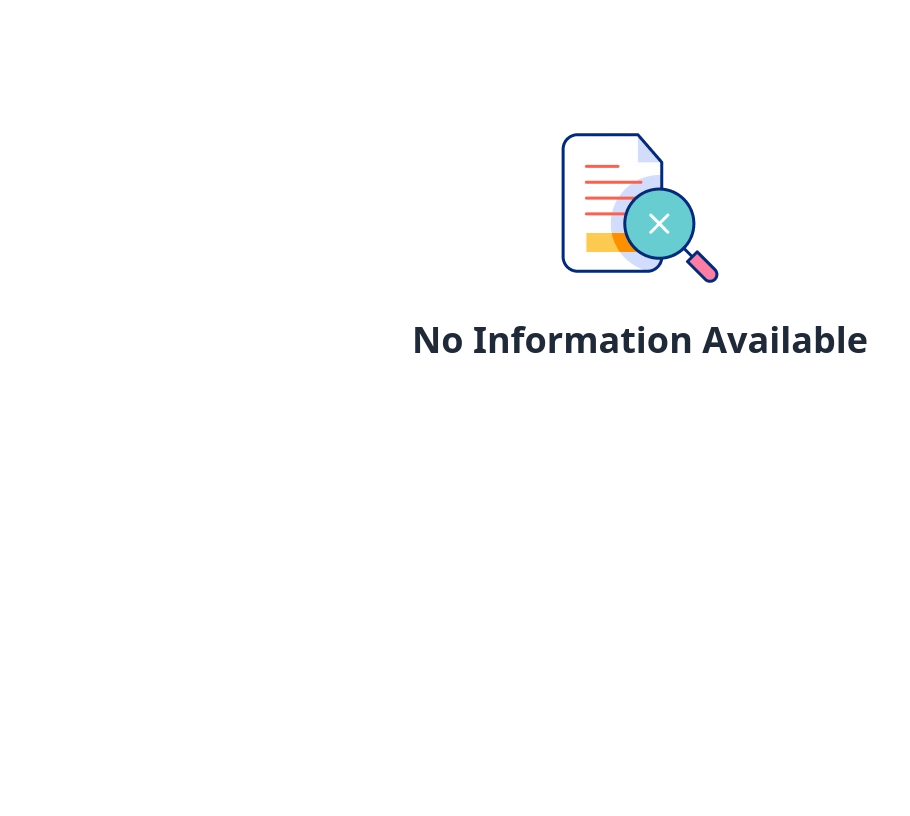
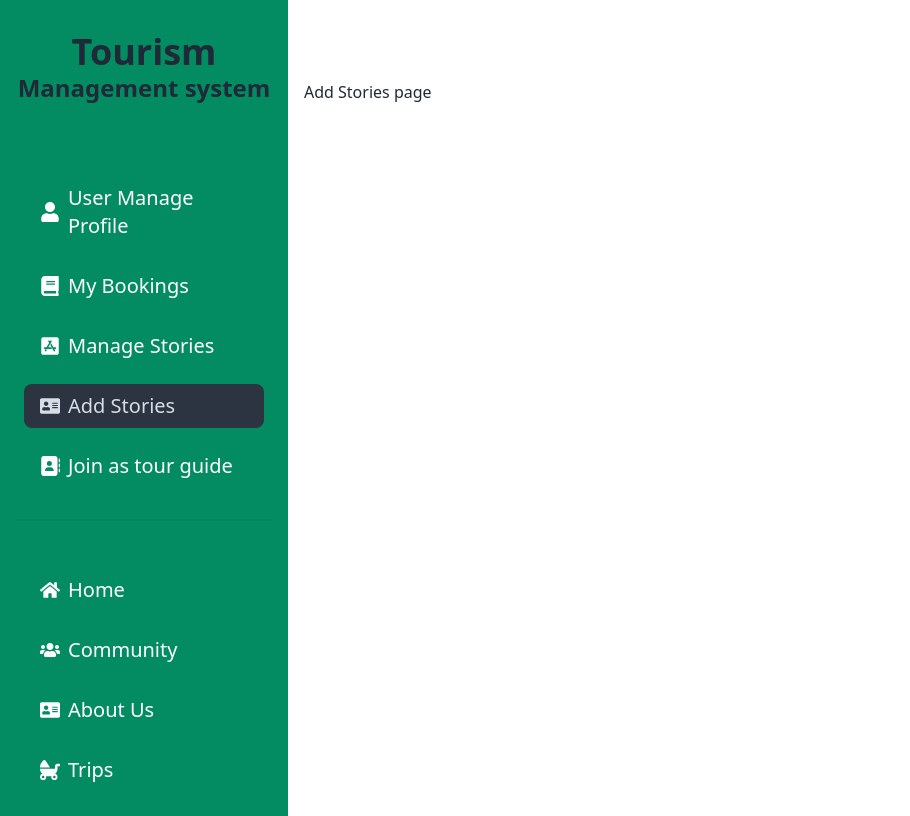
Before and after one commit to DeveloperMonirBD/tourism-management-system-client, a React (Vite) app: page /dashboard/addStories in a window 1280 px wide. Shown: the whole page, without its empty margins (0-910 px from the left). Built offline with nearby package versions, Linux system fonts and the light colour scheme; no server answers.

Commit message:
user dashboard design done without full functionality

```diff
--- a/src/components/Navbar.jsx
+++ b/src/components/Navbar.jsx
@@ -68,32 +68,6 @@ const Navbar = () => {
 
             {/* user */}
             <div className="navbar-end hidden md:flex gap-3">
-                {/* cart  */}
-                <div className="dropdown dropdown-end">
-                    <div tabIndex={0} role="button" className="btn btn-ghost btn-circle">
-                        <div className="indicator">
-                            <svg xmlns="http://www.w3.org/2000/svg" className="h-8 w-8" fill="none" viewBox="0 0 24 24" stroke="currentColor">
-                                <path
-                                    strokeLinecap="round"
-                                    strokeLinejoin="round"
-                                    strokeWidth="2"
-                                    d="M3 3h2l.4 2M7 13h10l4-8H5.4M7 13L5.4 5M7 13l-2.293 2.293c-.63.63-.184 1.707.707 1.707H17m0 0a2 2 0 100 4 2 2 0 000-4zm-8 2a2 2 0 11-4 0 2 2 0 014 0z"
-                                />
-                            </svg>
-                            <span className="badge badge-sm indicator-item">8</span>
-                        </div>
-                    </div>
-                    <div tabIndex={0} className="card card-compact dropdown-content bg-base-100 z-[1] mt-3 w-52 shadow">
-                        <div className="card-body">
-                            <span className="text-lg font-bold">8 Items</span>
-                            <span className="text-info">Subtotal: $999</span>
-                            <div className="card-actions">
-                                <button className="btn btn-primary btn-block">View cart</button>
-                            </div>
-                        </div>
-                    </div>
-                </div>
-
                 {/* profile img  */}
                 <div className="dropdown dropdown-end">
                     <div tabIndex={0} role="button" className="btn btn-ghost btn-circle avatar">
@@ -117,7 +91,7 @@ const Navbar = () => {
                         <li>{user?.displayName}</li>
                         <li>{user?.email}</li>
                         <li>
-                            <Link to="/dashboard" className="btn font-bold w-full badge">
+                            <Link to="dashboard/manageProfile" className="btn font-bold w-full badge">
                                 Dashboard
                             </Link>
                         </li>
--- /dev/null
+++ b/src/layouts/DashBoard.jsx
@@ -0,0 +1,87 @@
+import { FaAddressCard, FaAppStoreIos, FaBabyCarriage, FaBook, FaHome, FaUser, FaUsers } from "react-icons/fa";
+import { FaAddressBook } from "react-icons/fa6";
+import { NavLink, Outlet } from "react-router-dom";
+
+const DashBoard = () => {
+    return (
+        <div className=" container mx-auto flex gap-4">
+            {/* dashBoard side bar  */}
+            <div className="w-72 min-h-screen bg-brandPrimary p-4">
+                <div className="text-center mt-4">
+                    <h1 className="text-4xl font-bold">Tourism</h1>
+                    <p className="text-2xl font-bold">Management system</p>
+                </div>
+
+                <ul className="menu mt-16 text-xl space-y-4 text-white">
+                    <li>
+                        <NavLink to="/dashboard/manageProfile">
+                            <FaUser />
+                            User Manage Profile
+                        </NavLink>
+                    </li>
+                    <li>
+                        <NavLink to="/dashboard/myBookings">
+                            <FaBook />
+                            My Bookings
+                        </NavLink>
+                    </li>
+                    <li>
+                        <NavLink to="/dashboard/manageStories">
+                            <FaAppStoreIos />
+                            Manage Stories
+                        </NavLink>
+                    </li>
+                    <li>
+                        <NavLink to="/dashboard/addStories">
+                            <FaAddressCard />
+                            Add Stories
+                        </NavLink>
+                    </li>
+                    <li>
+                        <NavLink to="/dashboard/joinAsTourGuide">
+                            <FaAddressBook />
+                            Join as tour guide
+                        </NavLink>
+                    </li>
+                </ul>
+
+                <div className="divider"></div>
+
+                {/* Navbar section  */}
+                <ul className="menu mt-8 text-xl space-y-4 text-white">
+                    <li>
+                        <NavLink to="/">
+                            <FaHome />
+                            Home
+                        </NavLink>
+                    </li>
+                    <li>
+                        <NavLink to="/community">
+                            <FaUsers />
+                            Community
+                        </NavLink>
+                    </li>
+                    <li>
+                        <NavLink to="/about-us">
+                            <FaAddressCard />
+                            About Us
+                        </NavLink>
+                    </li>
+                    <li>
+                        <NavLink to="/trips">
+                            <FaBabyCarriage />
+                            Trips
+                        </NavLink>
+                    </li>
+                </ul>
+            </div>
+
+            {/* dashboard content  */}
+            <div className="flex-1 pt-20">
+                <Outlet />
+            </div>
+        </div>
+    );
+};
+
+export default DashBoard;
--- /dev/null
+++ b/src/pages/DashBoard/AddStories.jsx
@@ -0,0 +1,10 @@
+
+const AddStories = () => {
+    return (
+        <div>
+            Add Stories page
+        </div>
+    );
+};
+
+export default AddStories;
--- /dev/null
+++ b/src/pages/DashBoard/JoinAsTourGuide.jsx
@@ -0,0 +1,10 @@
+
+const JoinAsTourGuide = () => {
+    return (
+        <div>
+            Join as tour guide page
+        </div>
+    );
+};
+
+export default JoinAsTourGuide;
--- /dev/null
+++ b/src/pages/DashBoard/ManageProfile.jsx
@@ -0,0 +1,10 @@
+
+const ManageProfile = () => {
+    return (
+        <div>
+            Manage Profile page
+        </div>
+    );
+};
+
+export default ManageProfile;
--- /dev/null
+++ b/src/pages/DashBoard/ManageStories.jsx
@@ -0,0 +1,11 @@
+
+
+const ManageStories = () => {
+    return (
+        <div>
+            ManageStories page
+        </div>
+    );
+};
+
+export default ManageStories;
--- /dev/null
+++ b/src/pages/DashBoard/MyBookings.jsx
@@ -0,0 +1,11 @@
+
+
+const MyBookings = () => {
+    return (
+        <div>
+            Bookings page
+        </div>
+    );
+};
+
+export default MyBookings;
```
Also changed, not shown: src/routes/Routes.jsx (+32 -1 lines).
